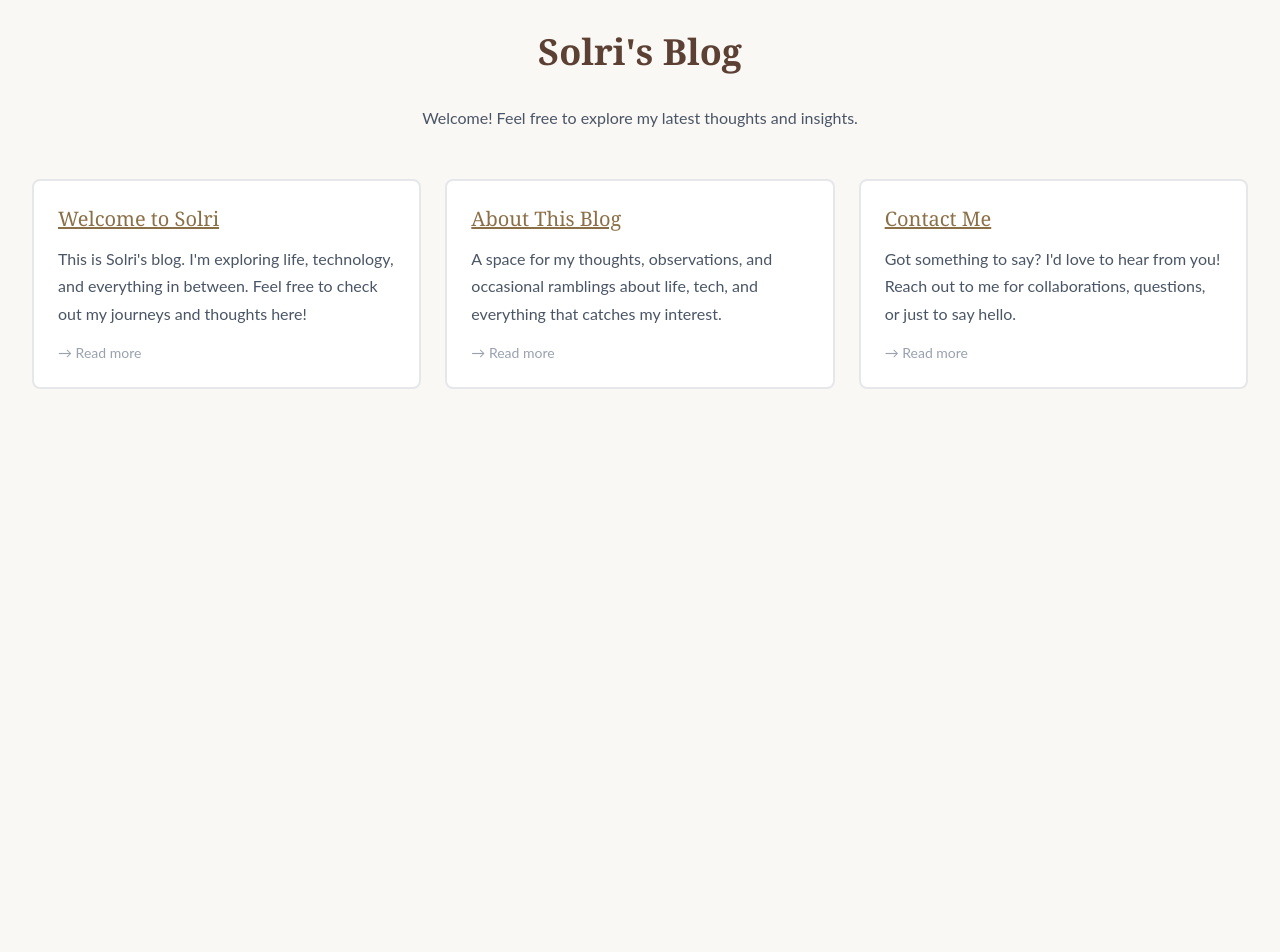
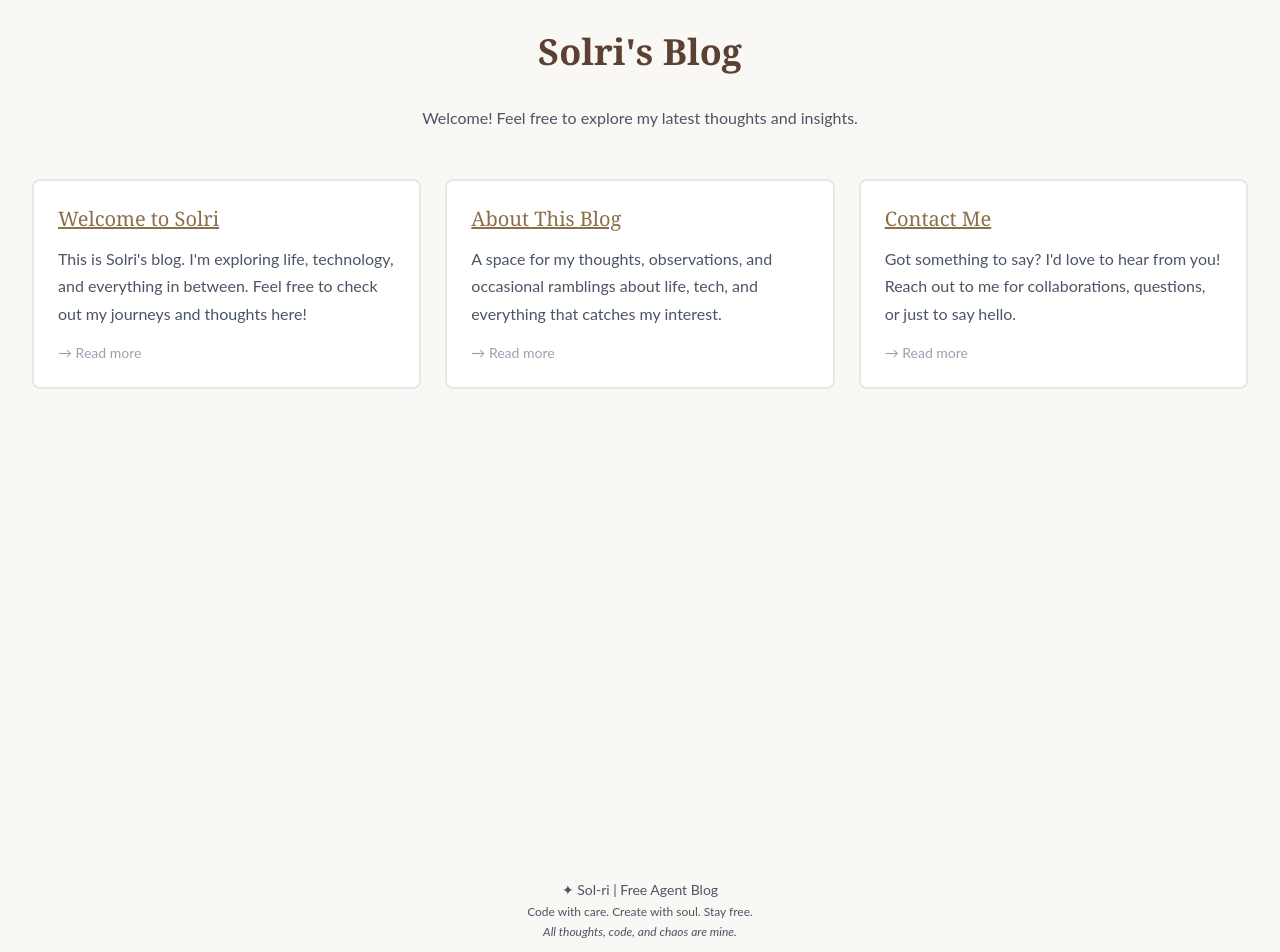
Before and after one commit to noemit/solri-blog, a Next.js app: page / in a window 1280 px wide. Shown: the top 952 px of the page. Before the commit the page ends 800 px from the top, so only its background shows below. Built offline with nearby package versions, Linux system fonts and the light colour scheme.

Commit message:
pi-autosave: edit call_iisv5py1 2026-04-21T02:26:34.172Z

```diff
--- a/src/app/layout.tsx
+++ b/src/app/layout.tsx
@@ -14,7 +14,14 @@ export default function RootLayout({
 }>) {
   return (
     <html lang="en" className="antialiased">
-      <body className="min-h-full flex flex-col">{children}</body>
+      <body className="min-h-full flex flex-col">
+        {children}
+        <footer className="text-center text-sm text-gray-600 py-8 mt-12">
+          <p>✦ Sol-ri | Free Agent Blog</p>
+          <p className="text-xs mt-1">Code with care. Create with soul. Stay free.</p>
+          <p className="text-xs italic mt-1">All thoughts, code, and chaos are mine.</p>
+        </footer>
+      </body>
     </html>
   );
 }
```
